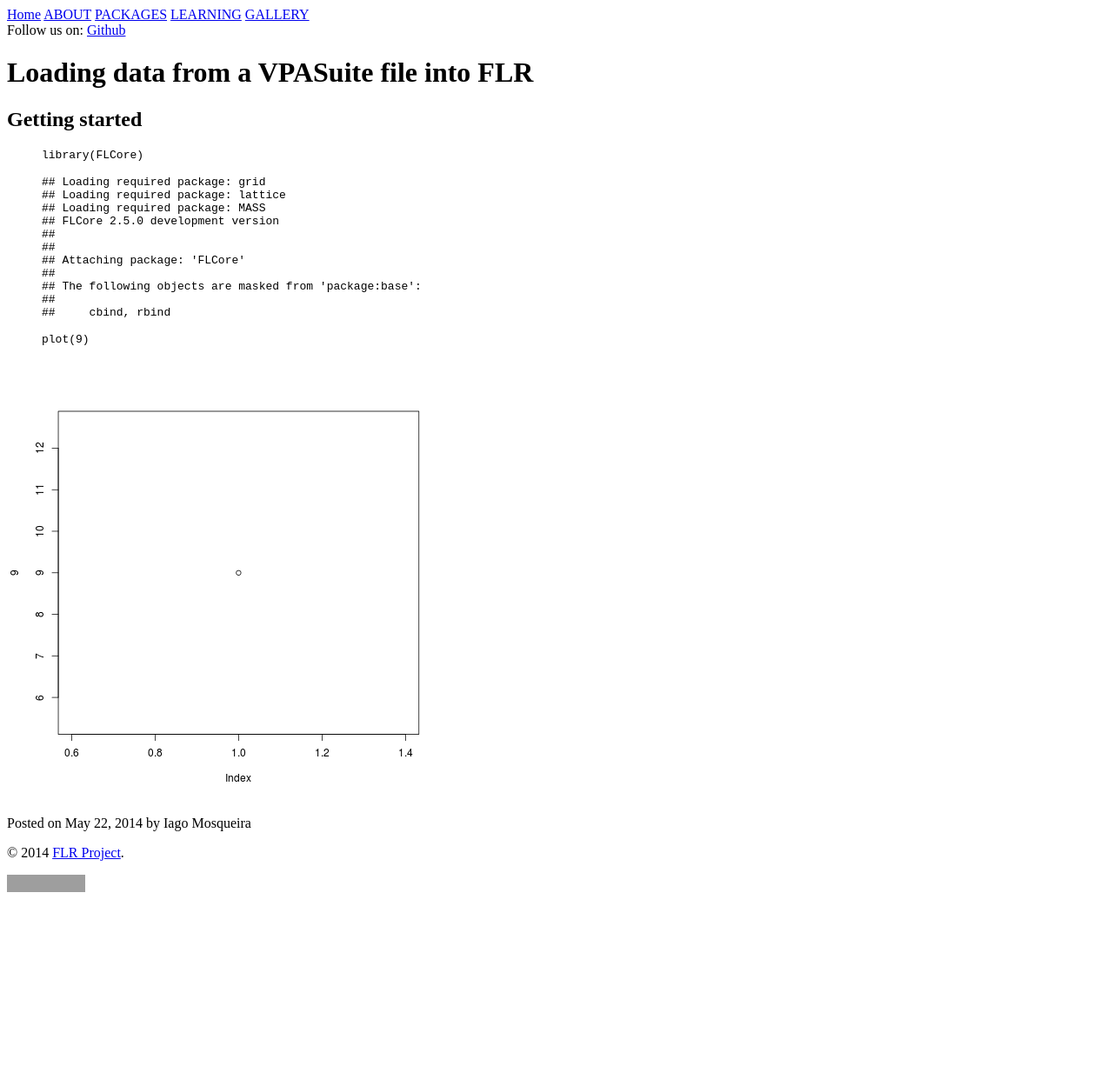
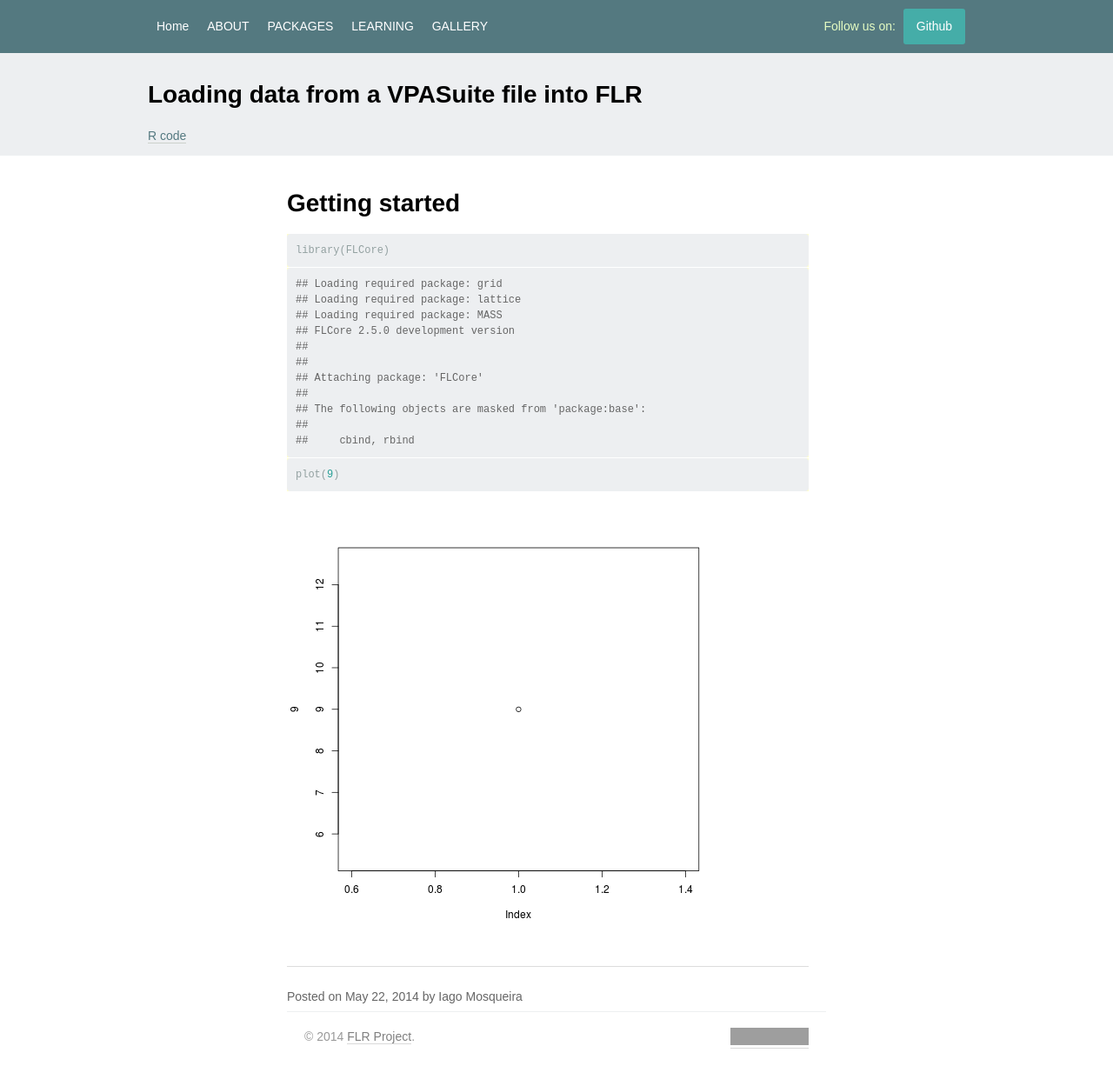
Before and after one commit to flr/flr.github.io, a Jekyll site: the page built from _posts/2014-05-22-loading-data-vpa.md, in a window 1280 px wide. Shown: the whole page at 87% size. Built offline with Jekyll 4.4.1, drawn with Linux system fonts in a browser that asks for light colours; some web fonts are replaced; before the commit the page ends 1046 px from its top, so only the background shows below that; grey boxes are pictures that could not be loaded.

```diff
--- a/_includes/head.html
+++ b/_includes/head.html
@@ -4,7 +4,7 @@
   <meta charset="utf-8">
   <meta http-equiv="X-UA-Compatible" content="IE=edge,chrome=1">
   <title>{{ page.title }}</title>
-  <link rel="stylesheet" href="{{site.baseurl}}css/screen.css" type="text/css" media="screen">
+  <link rel="stylesheet" href="{{site.baseurl}}/css/screen.css" type="text/css" media="screen">
   <!--[if lte IE 9]>
     <script src="{{ site.baseurl}}js/respond.min.js" type="text/javascript"</script>
   <![endif]-->
--- a/_layouts/post.html
+++ b/_layouts/post.html
@@ -8,6 +8,7 @@
 			<h1>{{ page.title }}</h1>
 			{% capture postname %}{{ page.path | split:'/' | last | split:'.' | first}}
 			{% endcapture %}
+			<a href="{{ site.url }}/assets/{{ postname }}/{{ postname }}.R" title="GET the R code">R code</a>
     </div>
   </div>
 
```
